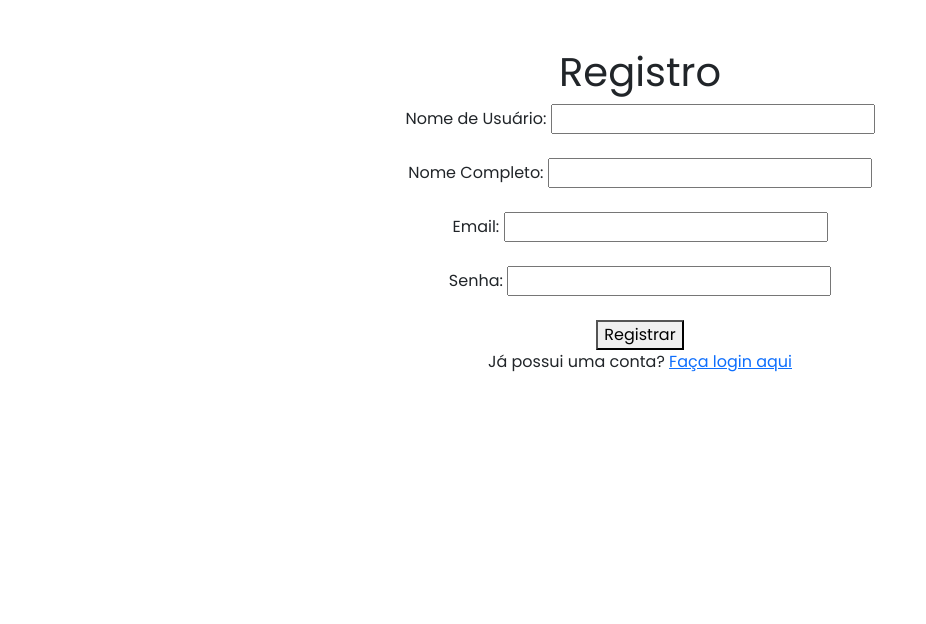
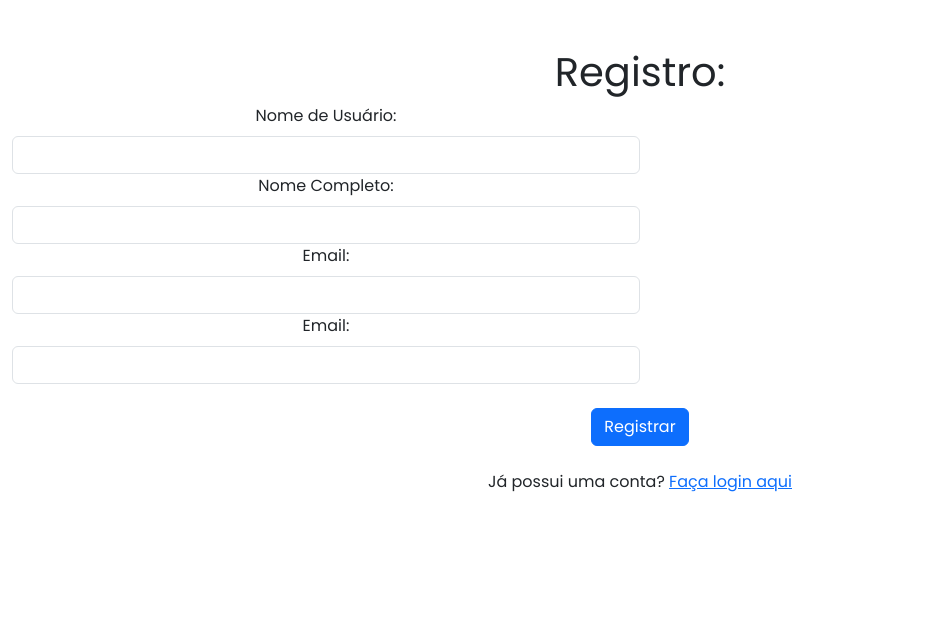
Before and after one commit to P-E-N-T-E-S/Kolekto, a Django app: page /registro in a window 1280 px wide. Shown: the part 66-690 px from the top of the page, without its empty margins (0-926 px from the left). Run offline with Django 4.2, Linux system fonts and the light colour scheme.

Commit message:
Arrumando o HTML de Login e registro

```diff
--- a/PKolekto/Kolekto/templates/registro.html
+++ b/PKolekto/Kolekto/templates/registro.html
@@ -5,7 +5,7 @@
 {% endblock %}
 
 {% block main %}
-    <h1>Registro</h1>
+    <h1>Registro:</h1>
         {%if erro %}
         <div class="alert alert-primary" role="alert">
         {{ erro }}
@@ -13,21 +13,31 @@
 </div>
     <form method="post">
         {% csrf_token %}
-        <label for="username">Nome de Usuário:</label>
-        <input type="text" id="username" name="username" required><br><br>
+    </div>
+    <div class="col-md-6">
+        <label for="username" class="form-label">Nome de Usuário:</label>
+        <input type="text" class="form-control" id="username" name="username" value="{{username}}" required>
+    </div>
 
-        <label for="name">Nome Completo:</label>
-        <input type="text" id="name" name="nome" required><br><br>
+    </div>
+    <div class="col-md-6">
+        <label for="name" class="form-label">Nome Completo:</label>
+        <input type="text" class="form-control" id="nome" name="nome" value="{{nome}}" required>
+    </div>
 
-        <label for="email">Email:</label>
-        <input type="email" id="email" name="email" required><br><br>
+    <div class="col-md-6">
+        <label for="email" class="form-label">Email:</label>
+        <input type="email" class="form-control" id="email" name="email" value="{{email}}" required>
+    </div>
 
-        <label for="password">Senha:</label>
-        <input type="password" id="password" name="senha" required><br><br>
+    <div class="col-md-6">
+        <label for="password" class="form-label">Email:</label>
+        <input type="password" class="form-control" id="password" name="senha" value="{{senha}}" required>
+    </div>
 
-        <button type="submit">Registrar</button>
+        <br><button type="submit" class="btn btn-primary">Registrar</button>
     </form>
 
-    <p>Já possui uma conta? <a href="{% url 'login' %}">Faça login aqui</a></p>
+    <p><br> Já possui uma conta? <a href="{% url 'login' %}">Faça login aqui</a></p>
 
 {% endblock %}
```
Also changed, not shown: PKolekto/Kolekto/templates/login.html (+10 -6 lines).
